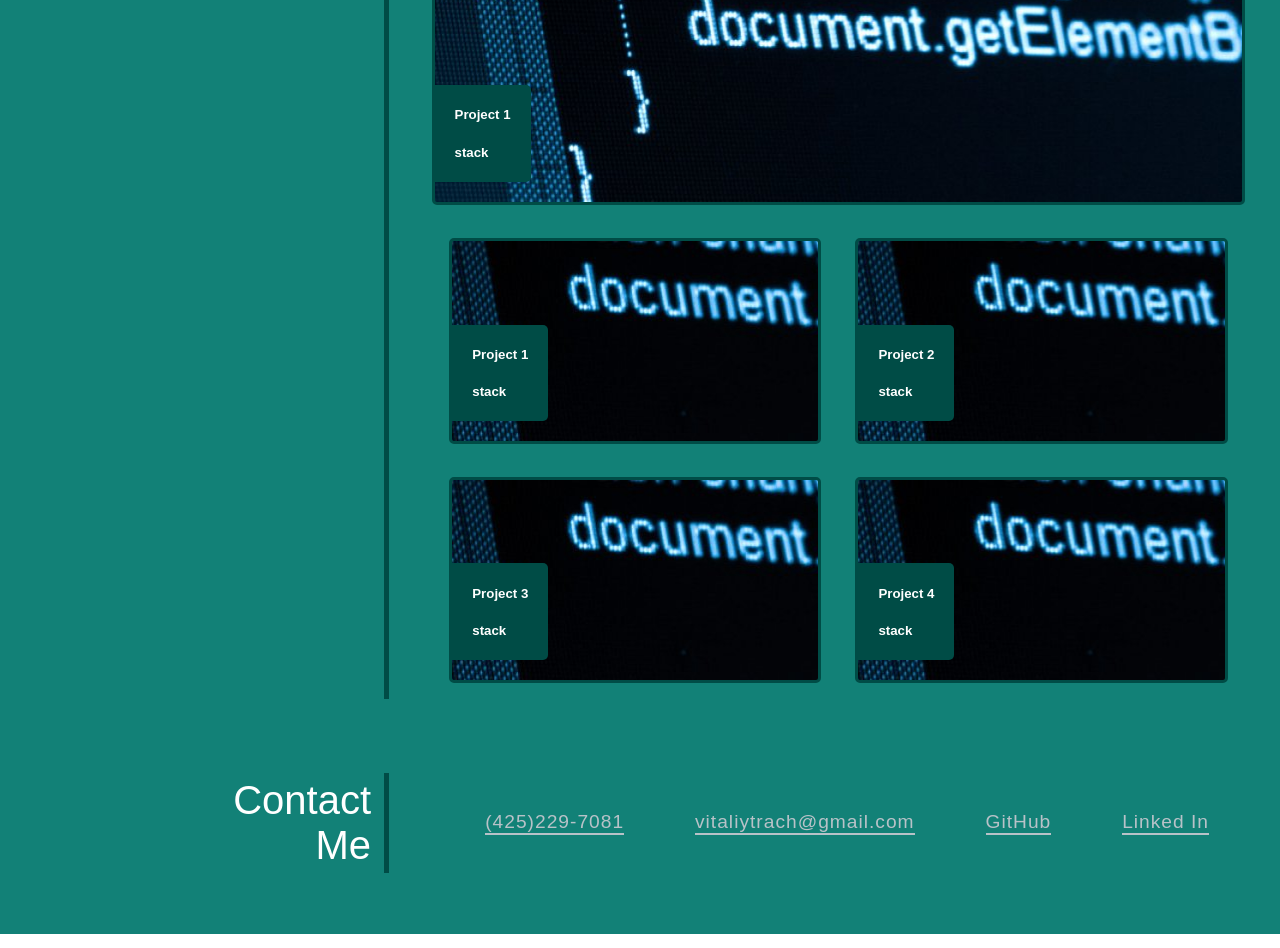
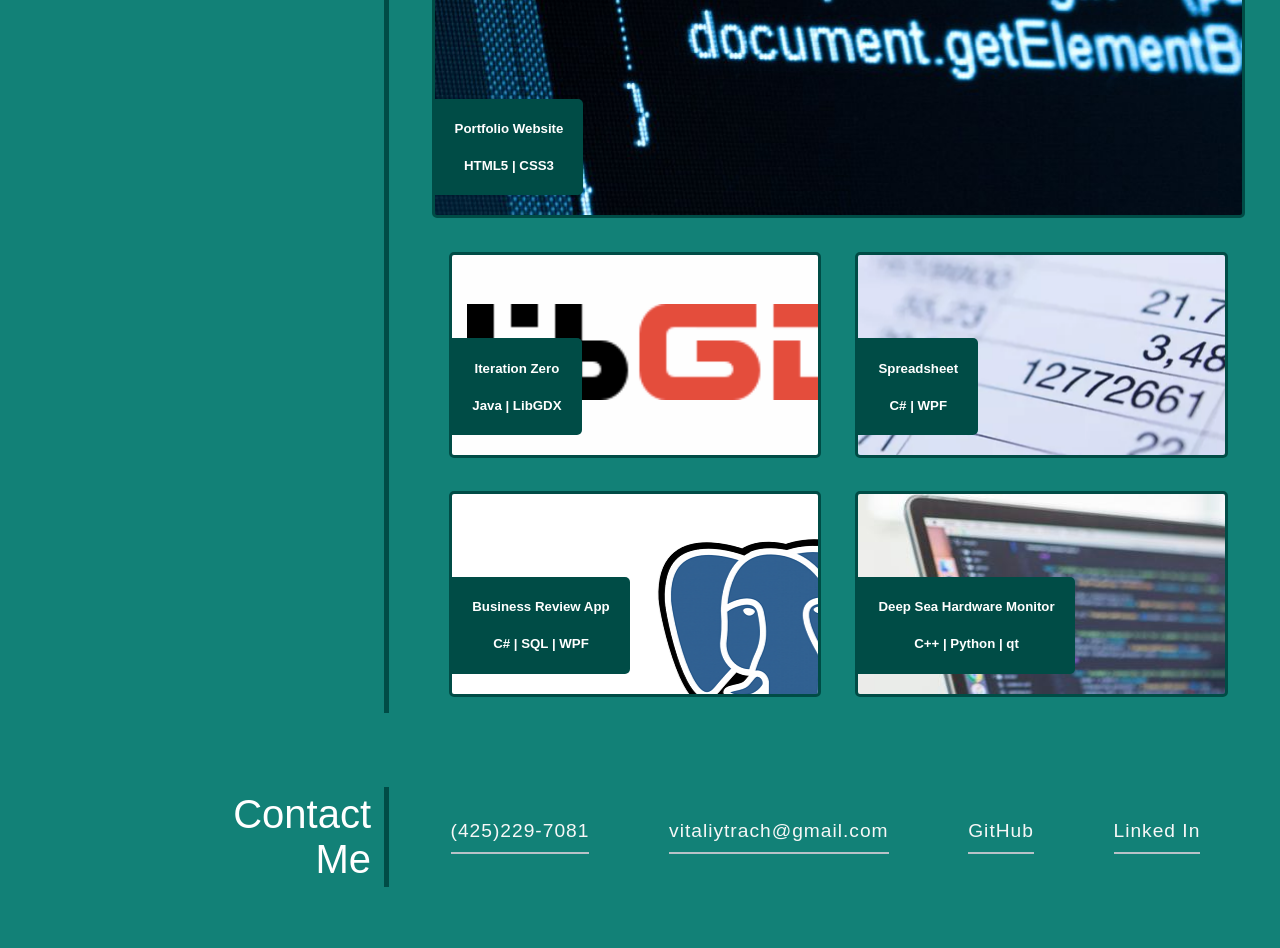
Before and after one commit to vitaliytrach/portfolio-1, a plain HTML site: page index.html in a window 1280 px wide. Shown: the part 820-1768 px from the top of the page. Drawn offline with Linux system fonts and the light colour scheme.

Commit message:
Added more assets, improved font in various place, and added hovering effect in projects section

```diff
--- a/assets/css/style.css
+++ b/assets/css/style.css
@@ -3,6 +3,7 @@
     --medium-dark: #128177;
     --medium: #52948B;
     --light: #b8c2c8;
+    --light-text: #f7f7f7
 }
 
 
@@ -33,11 +34,16 @@ body {
 }
 
 #img-container {
-    background-color: blue;
     height: 15vh;
     width: 100vw;
     background-image: url('../images/wood-background.jpeg');
     position: relative;
+}
+
+#img-container h2 {
+    color: var(--light-text);
+    letter-spacing: 2px;
+    font-weight: bolder;
 }
 
 h2 {
@@ -53,11 +59,12 @@ h4 {
     text-align: end;
     color: white;
     font-size: 250%;
-    font-weight: lighter;
+    font-weight: 400;
 }
 
 h5 {
     color:white;
+    text-align: center;
 }
 
 section {
@@ -123,20 +130,47 @@ main {
     width: 70%;
 }
 
+.container-2 p {
+    color: var(--light-text);
+    padding-left: 5%;
+    padding-right: 10%;
+}
+
 .container-3 {
     width: 45%;
     height: 200px;
     margin: 2%;
-    background-image: url("../images/coding.jpeg");
     position: relative;
     border-radius: 5px;
     border: 3px solid var(--dark);
 }
 
-.container-3 img {
-    height: 100%;
-    width: 100%;
-    object-fit: contain;
+#iteration-zero {
+    background-image: url("../images/libgdx.png");
+    background-position-y: 50%;
+}
+
+#spreadsheet {
+    background-image: url("../images/spreadsheet.webp");
+    background-position: center;
+}
+
+#business-review {
+    background-image: url("../images/postgresql.png");
+}
+
+#deep-sea {
+    background-image: url("../images/c++.jpeg");
+}
+
+.container-3:hover {
+    -webkit-filter: grayscale(100%);
+    border-color: black;
+}
+
+#top:hover {
+    -webkit-filter: grayscale(50%);
+    border-color: black;
 }
 
 .inner-box {
@@ -173,9 +207,11 @@ footer .line {
 }
 
 #contact-me-info a {
-    color: var(--light);
+    color: var(--light-text);
     font-size: larger;
     font-weight: lighter;
     letter-spacing: 1px;
+    padding-bottom: 10px;
     border-bottom: 2px solid var(--light);
+    margin-right: 5%;
 }
--- a/index.html
+++ b/index.html
@@ -28,6 +28,7 @@
             <div class="line"></div>
             <div class="container-2">
                 <p>I am a Seattle-based software developer with a focus on full stack web development. I find great enjoyment building fun user-friendly applications using modern technologies. I am excellent at problem solving, time management, and I work well with others. In my spare time I enjoy writing music and messing around with technologies to build something cool.</p>
+                <p>Since I was 16 and took my first coding class (intro to C++), I have fallen in love in with building applications and writing software. Ever since that day I have been chasing that feeling and have found that full stack development is my passion. This is because full stack web development allows you to get creative with the visible flow of the website, while also getting into the nitty-gritty side of coding with the backend and database layers of the stack.</p>
             </div>
         </section>
 
@@ -38,35 +39,34 @@
             <div class="line"></div>
             <div class="container-2">
                 <div id="top">
-                    <!-- <img src="./assets/images/coding.jpeg" alt="Photo of code on a laptop"> -->
                     <div class="inner-box">
-                        <h5>Project 1</h5>
-                        <h5>stack</h5>
+                        <h5>Portfolio Website</h5>
+                        <h5>HTML5 | CSS3</h5>
                     </div>
                 </div>
                 <div id="bottom">
-                    <div class="container-3">
+                    <div class="container-3" id="iteration-zero">
                         <div class="inner-box">
-                            <h5>Project 1</h5>
-                            <h5>stack</h5>
+                            <h5>Iteration Zero</h5>
+                            <h5>Java | LibGDX</h5>
                         </div>
                     </div>
-                    <div class="container-3">
+                    <div class="container-3" id="spreadsheet">
                         <div class="inner-box">
-                            <h5>Project 2</h5>
-                            <h5>stack</h5>
+                            <h5>Spreadsheet</h5>
+                            <h5>C# | WPF</h5>
                         </div>
                     </div>
-                    <div class="container-3">
+                    <div class="container-3" id="business-review">
                         <div class="inner-box">
-                            <h5>Project 3</h5>
-                            <h5>stack</h5>
+                            <h5>Business Review App</h5>
+                            <h5>C# | SQL | WPF</h5>
                         </div>
                     </div>
-                    <div class="container-3">
+                    <div class="container-3" id="deep-sea">
                         <div class="inner-box">
-                            <h5>Project 4</h5>
-                            <h5>stack</h5>
+                            <h5>Deep Sea Hardware Monitor</h5>
+                            <h5>C++ | Python | qt</h5>
                         </div>
                     </div>
                 </div>
```
Also changed, not shown: assets/images/c++.jpeg (added), assets/images/libgdx.png (added), assets/images/postgresql.png (added), assets/images/spreadsheet.jpeg (added), assets/images/spreadsheet.webp (added).
